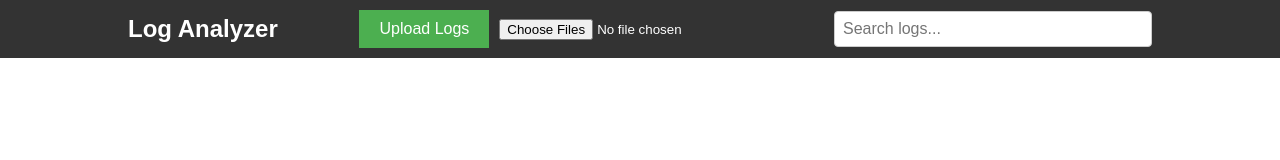
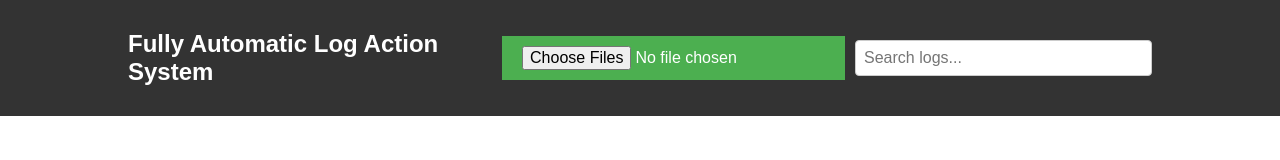
Before and after one commit to edr-support/falas, a plain HTML site: page index.html in a window 1280 px wide. Drawn offline with Linux system fonts and the light colour scheme.

Commit message:
cosmetics

```diff
--- a/index.html
+++ b/index.html
@@ -3,16 +3,15 @@
 <head>
     <meta charset="UTF-8">
     <meta name="viewport" content="width=device-width, initial-scale=1.0">
-    <title>Log Analyzer</title>
+    <title>FALAS</title>
     <link rel="stylesheet" href="styles.css">
 </head>
 <body>
     <header id="header">
         <div class="container">
-            <h1>Log Analyzer</h1>
+            <h2>Fully Automatic Log Action System</h2>
             <div class="upload-container">
-                <label for="file-upload" class="upload-btn">Upload Logs</label>
-                <input type="file" id="file-upload" multiple accept=".txt,.log">
+                <input type="file" class="upload-btn" id="file-upload" multiple accept=".txt,.log">
             </div>
             <input type="text" id="search" placeholder="Search logs...">
         </div>
```
